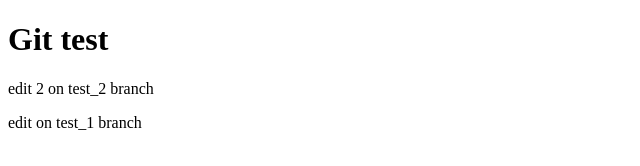
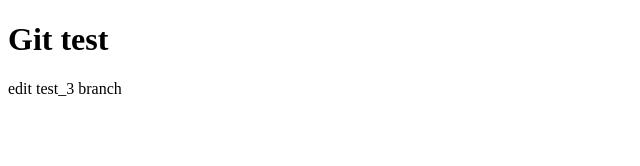
Before and after one commit to somelab-0618/git-test-repository, a plain HTML site: page index.html in a window 1280 px wide. Shown: the whole page, without its empty margins (0-640 px from the left). Drawn offline with Linux system fonts and the light colour scheme.

Commit message:
edit test_3

```diff
--- a/index.html
+++ b/index.html
@@ -8,7 +8,6 @@
 </head>
 <body>
   <h1>Git test</h1>
-  <p>edit 2 on test_2 branch</p>
-  <p>edit on test_1 branch</p>
+  <p>edit test_3 branch</p>
 </body>
 </html>
```
